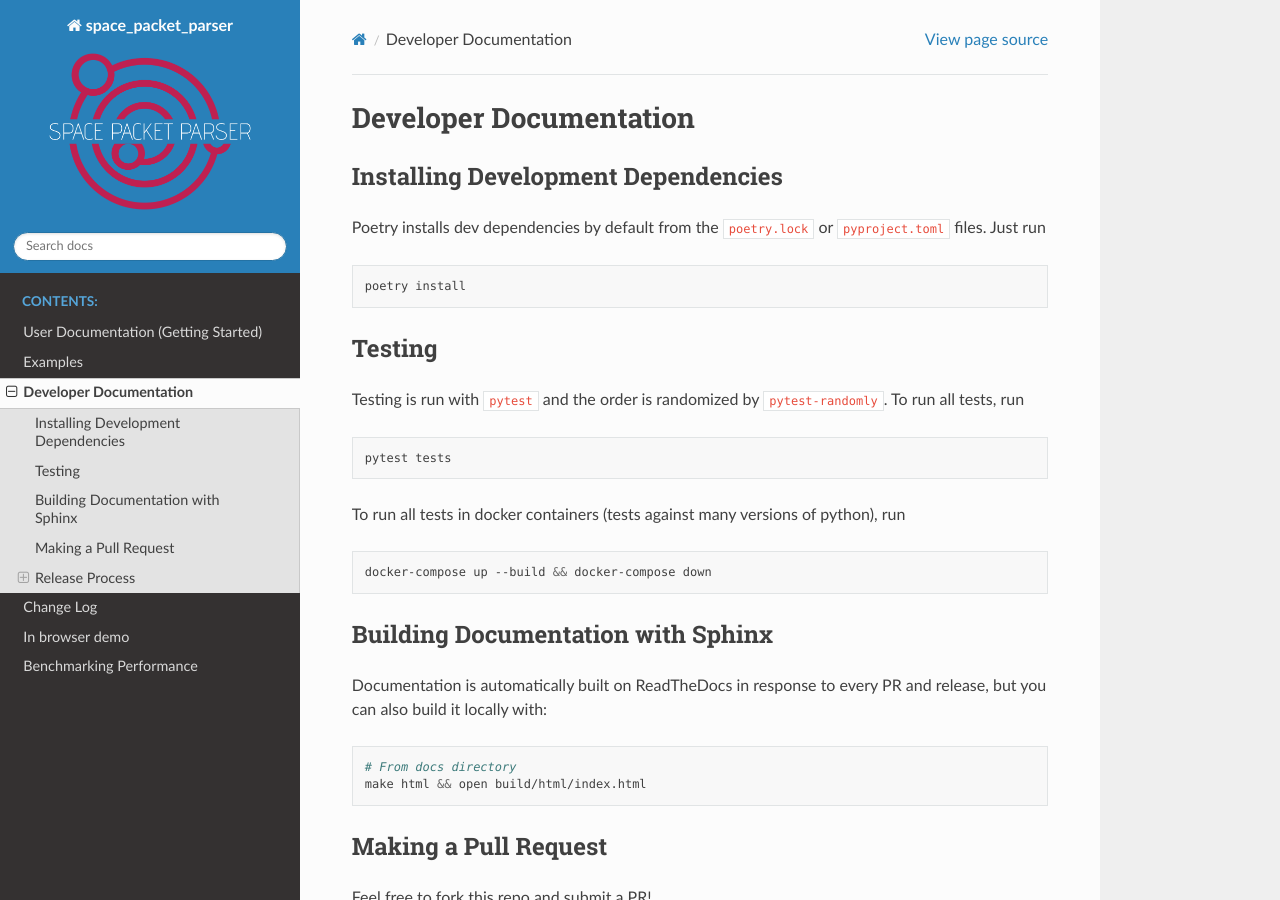
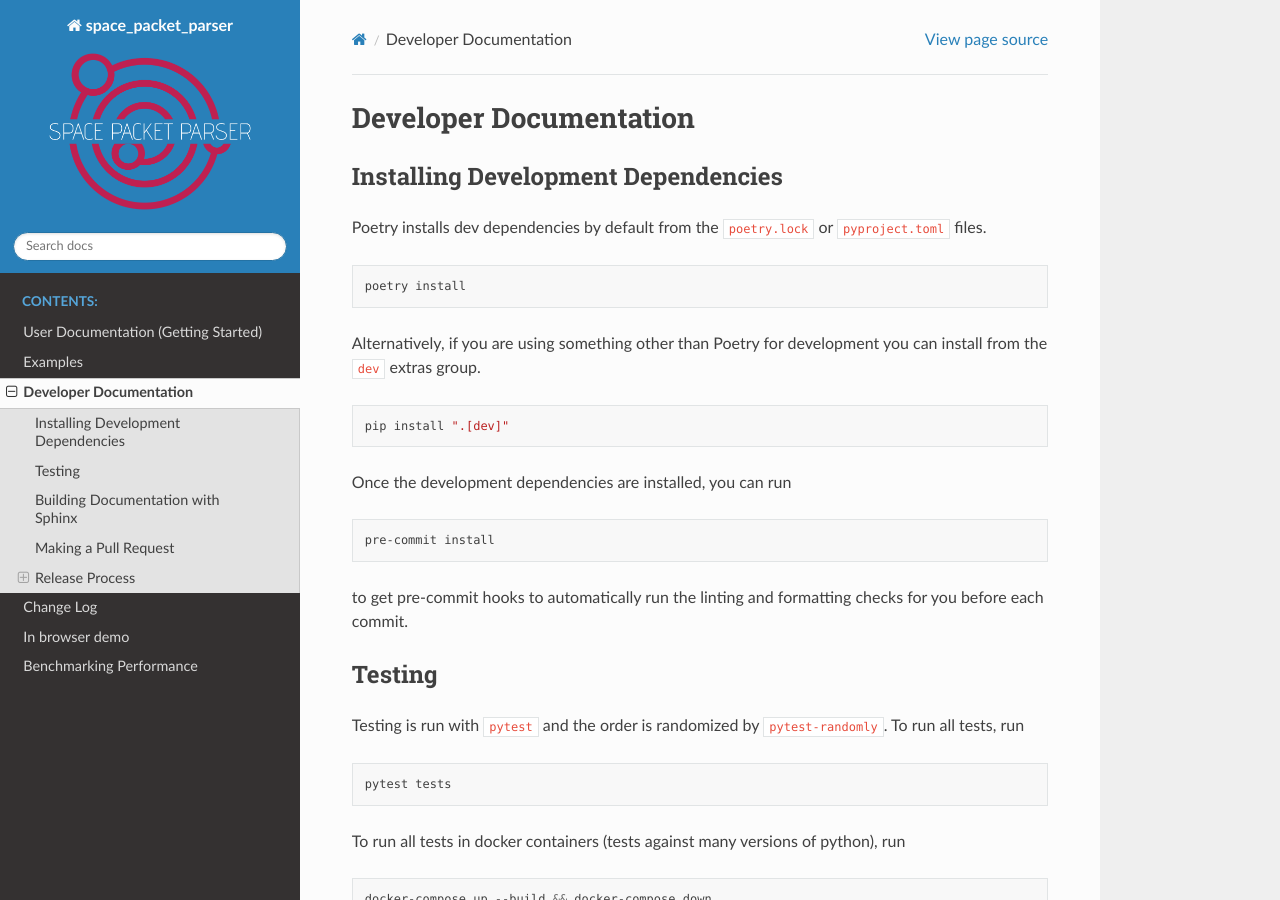
Before and after one commit to medley56/space_packet_parser, a Sphinx documentation site: the page built from docs/source/developers.md, in a window 1280 px wide and 900 px high. Built offline with Sphinx 7.4.7 and the Read the Docs theme 3.1.0, drawn with Linux system fonts in a browser that asks for light colours; pages that are not in the unit, such as notebooks, are missing from menus.

Commit message:
MNT: Add pre-commit hooks and checks (#138)

````diff
--- a/docs/source/developers.md
+++ b/docs/source/developers.md
@@ -1,9 +1,27 @@
 # Developer Documentation
+
 ## Installing Development Dependencies
-Poetry installs dev dependencies by default from the `poetry.lock` or `pyproject.toml` files. Just run
+
+Poetry installs dev dependencies by default from the `poetry.lock` or `pyproject.toml` files.
+
 ```bash
 poetry install
 ```
+
+Alternatively, if you are using something other than Poetry for development you can install from
+the `dev` extras group.
+
+```bash
+pip install ".[dev]"
+```
+
+Once the development dependencies are installed, you can run
+
+```bash
+pre-commit install
+```
+
+to get pre-commit hooks to automatically run the linting and formatting checks for you before each commit.
 
 ## Testing
 Testing is run with `pytest` and the order is randomized by `pytest-randomly`.
--- a/pyproject.toml
+++ b/pyproject.toml
@@ -42,6 +42,7 @@ rich = "^13.0"
 # Extras dependencies
 xarray = { version = ">2024.0.0", optional = true }
 numpy = { version = "^2.0.0", optional = true }
+pre-commit = { version = "*", optional = true }
 pytest = { version = "*", optional = true }
 pytest-benchmark = { version = "*", optional = true }
 pytest-randomly = { version = "*", optional = true }
@@ -54,6 +55,7 @@ sphinx-autoapi = { version = "*", optional = true }
 sphinx-rtd-theme = { version = "*", optional = true }
 
 [tool.poetry.group.dev.dependencies]
+pre-commit = "*"
 pytest = "*"
 pytest-benchmark = "*"
 pytest-randomly = "*"
@@ -76,7 +78,7 @@ memory-profiler = "^0.61.0"
 [tool.poetry.extras]
 xarray = ["xarray", "numpy"]
 test = ["pytest", "pytest-benchmark", "pytest-randomly", "pytest-cov"]
-dev = ["xarray", "numpy", "pytest", "pytest-benchmark", "pytest-randomly",
+dev = ["xarray", "numpy", "pre-commit", "pytest", "pytest-benchmark", "pytest-randomly",
        "pytest-cov", "ruff", "pyyaml", "sphinx", "myst-parser", "sphinx-autoapi", "sphinx-rtd-theme"]
 
 [tool.poetry.scripts]
@@ -96,3 +98,5 @@ filterwarnings = [
 target-version = "py39"
 line-length = 120
 lint.select = ["E", "F", "I", "S", "W", "PT", "UP"]
+include = ["space_packet_parser/**/*.py"]
+exclude = ["docs", "examples", "tests"]
````
Also changed, not shown: docs/source/changelog.md (+1 -1 lines), docs/source/users.md (+1 -1 lines), .pre-commit-config.yaml (added), README.md (line endings or trailing spaces), docs/source/benchmarking.md (line endings or trailing spaces), docs/source/examples.md (line endings or trailing spaces), 7 other files.
